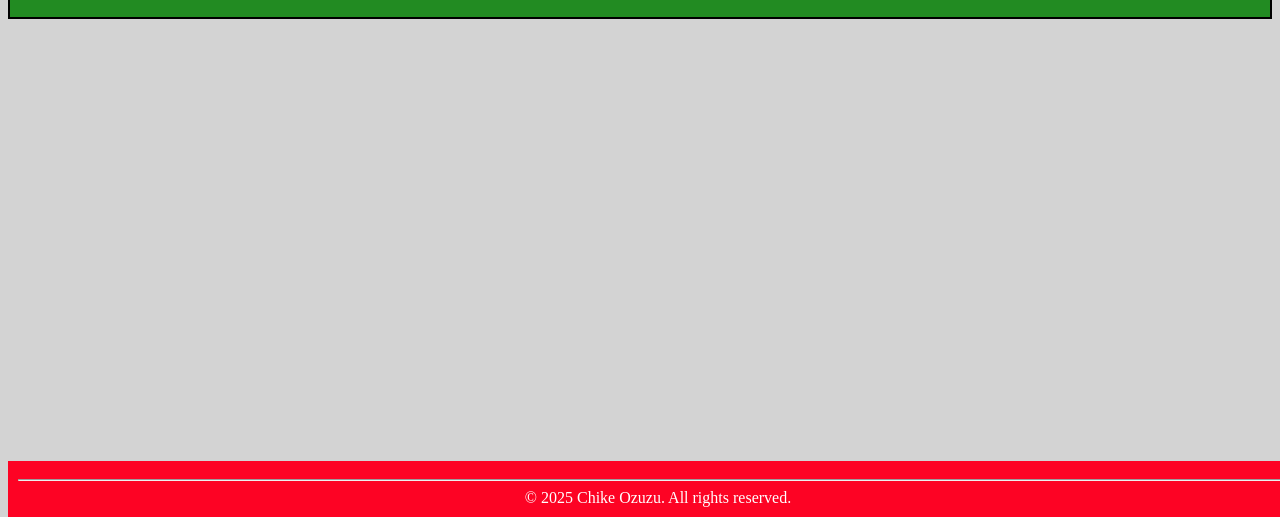
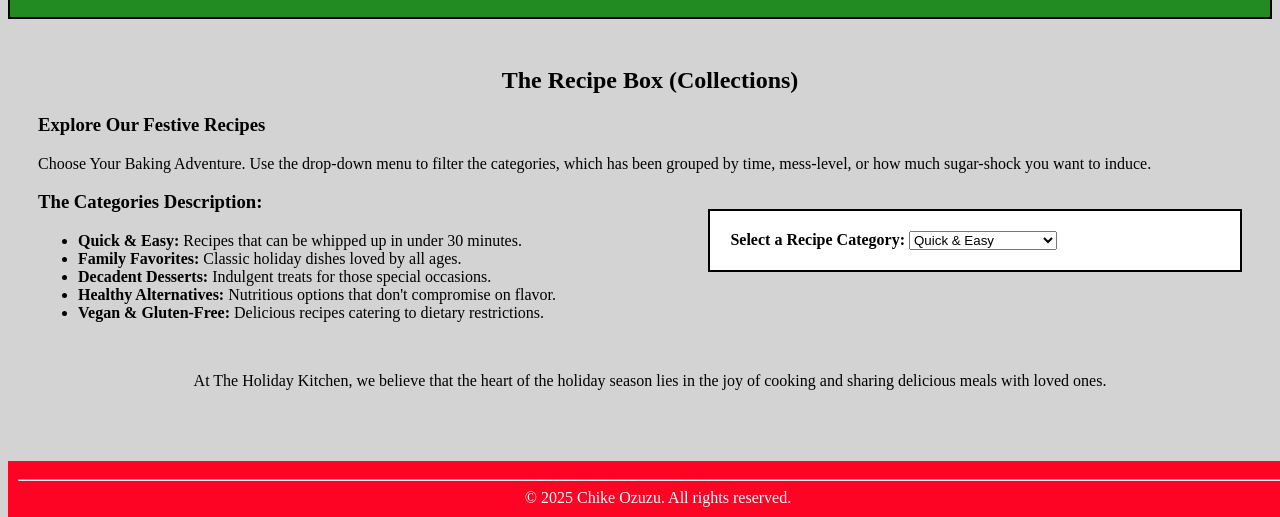
Before and after one commit to chikeozuzu/SBA307, a plain HTML site: page pages/recipe.html in a window 1280 px wide. Shown: the part 283-800 px from the top of the page. Drawn offline with Linux system fonts and the light colour scheme.

Commit message:
Completed the recipe box page with its css elements

```diff
--- a/pages/recipe.html
+++ b/pages/recipe.html
@@ -37,7 +37,41 @@
     </div>
     <br>
 
-    <div>
+    <div class="recipe-content">
+        <h2>The Recipe Box (Collections)</h2>
+        <h3>Explore Our Festive Recipes</h3>
+        <p>
+            Choose Your Baking Adventure. Use the drop-down menu to filter the categories, which has been grouped by time,
+            mess-level, or how much sugar-shock you want to induce.
+        </p>
+
+        <aside>
+            <form action="#">
+            <label for="categories"><b>Select a Recipe Category:</b></label>
+            <select name="categories">
+                <option value="quick-easy">Quick & Easy</option>
+                <option value="family-favorites">Family Favorites</option>
+                <option value="decadent-desserts">Decadent Desserts</option>
+                <option value="healthy-alternatives">Healthy Alternatives</option>
+                <option value="vegan-gluten-free">Vegan & Gluten-Free</option>
+            </select>
+            </form>
+        </aside>
+
+        <h3>The Categories Description:</h3>
+
+        <ul>
+            <li><strong>Quick & Easy:</strong> Recipes that can be whipped up in under 30 minutes.</li>
+            <li><strong>Family Favorites:</strong> Classic holiday dishes loved by all ages.</li>
+            <li><strong>Decadent Desserts:</strong> Indulgent treats for those special occasions.</li>
+            <li><strong>Healthy Alternatives:</strong> Nutritious options that don't compromise on flavor.</li>
+            <li><strong>Vegan & Gluten-Free:</strong> Delicious recipes catering to dietary restrictions.</li>
+        </ul>
+        <br>
+        <p align="center">
+            At The Holiday Kitchen, we believe that the heart of the holiday season lies in the joy of cooking and
+            sharing delicious meals with loved ones.
+        </p>
 
     </div>
     <div>
--- a/styles/styles.css
+++ b/styles/styles.css
@@ -1,5 +1,5 @@
 /* The below is the styling for the general layout and design of all the pages of the SBA307 website. */
-ul {
+nav ul {
     list-style-type: none;
     margin: 0;
     padding: 0;
@@ -7,16 +7,16 @@ ul {
     background-color: #fd0324;
 }
 
-li {
+nav li {
     float: left;
     border-right: 2px solid #bbb;
 }
 
-li:last-child {
+nav li:last-child {
     border-right: none;
 }
 
-li a {
+nav li a {
     display: block;
     color: white;
     text-align: center;
@@ -24,7 +24,7 @@ li a {
     text-decoration: none;
 }
 
-li a:hover:not(.active) {
+nav li a:hover:not(.active) {
     background-color: #514a4a;
 }
 
@@ -84,3 +84,20 @@ body {
     margin-left: 20px;
     padding: 10px;
 }
+
+/* The below is the styling for the index/home pages of the SBA307 website. */
+.recipe-content {
+    margin-left: 20px;
+    padding: 10px;
+}
+.recipe-content h2 {
+    text-align: center;
+}
+.recipe-content aside {
+    float: right;
+    width: 40%;
+    margin: 20px;
+    padding: 20px;
+    border: 2px solid black;
+    background-color: white;
+}
```
